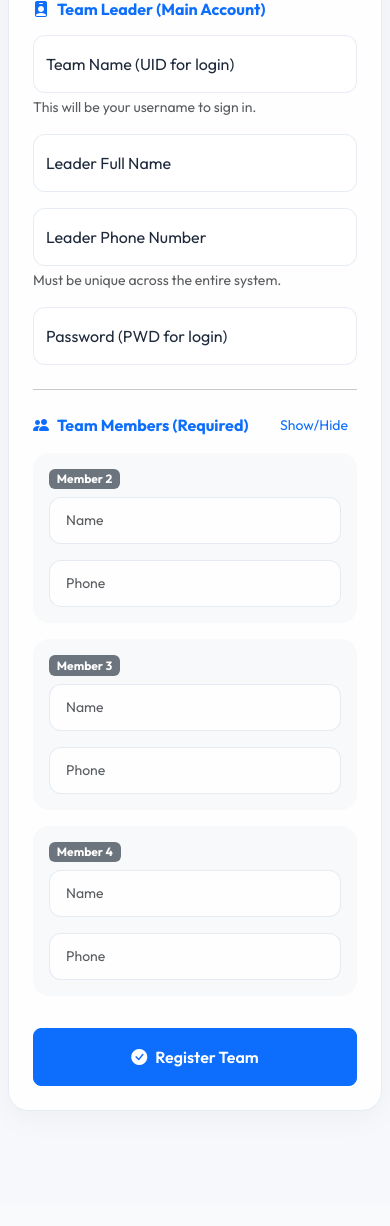
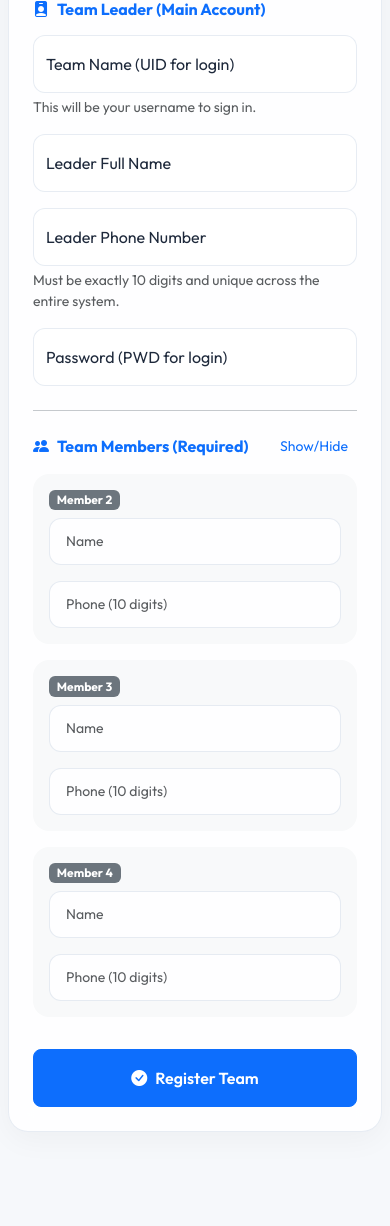
Before and after one commit to gunaditya-regidi/thms, a Flask app: page /register in a window 390 px wide. Shown: the part 184-1410 px from the top of the page. Before the commit the page ends 1295 px from the top, so only its background shows below. Run offline with Flask 3, Linux system fonts and the light colour scheme; some libraries are stand-ins or nearby versions.

Commit message:
validation: enforce exactly 10-digit unique phone numbers for players

```diff
--- a/routes/auth.py
+++ b/routes/auth.py
@@ -57,6 +57,19 @@ def register():
         if not team_name or not leader_name or not leader_phone or not leader_password:
             flash("All main team fields are required.", "danger")
             return render_template('auth/register.html')
+
+        # Validate exactly 10-digit numbers
+        def is_valid_10_digit_phone(phone):
+            return len(phone) == 10 and phone.isdigit()
+
+        if not is_valid_10_digit_phone(leader_phone):
+            flash("Leader phone number must be exactly 10 digits (0-9).", "danger")
+            return render_template('auth/register.html')
+
+        for m_name, m_phone, m_idx in members_data:
+            if not is_valid_10_digit_phone(m_phone):
+                flash(f"Member {m_idx} phone number must be exactly 10 digits (0-9).", "danger")
+                return render_template('auth/register.html')
 
         # Check unique Team Name / Username
         if User.query.filter_by(username=team_name).first() or Team.query.filter_by(team_name=team_name).first():
--- a/templates/auth/register.html
+++ b/templates/auth/register.html
@@ -47,9 +47,9 @@
         </div>
 
         <div class="form-floating mb-3">
-            <input type="tel" class="form-control" id="leader_phone" name="leader_phone" placeholder="Leader Phone Number" pattern="[0-9]{10,15}" required>
+            <input type="tel" class="form-control" id="leader_phone" name="leader_phone" placeholder="Leader Phone Number" pattern="[0-9]{10}" maxlength="10" minlength="10" required>
             <label for="leader_phone">Leader Phone Number</label>
-            <div class="form-text small">Must be unique across the entire system.</div>
+            <div class="form-text small">Must be exactly 10 digits and unique across the entire system.</div>
         </div>
 
         <div class="form-floating mb-4">
@@ -75,7 +75,7 @@
                     <input type="text" class="form-control form-control-sm mb-2" id="member2_name" name="member2_name" placeholder="Name" required>
                 </div>
                 <div>
-                    <input type="tel" class="form-control form-control-sm" id="member2_phone" name="member2_phone" placeholder="Phone" pattern="[0-9]{10,15}" required>
+                    <input type="tel" class="form-control form-control-sm" id="member2_phone" name="member2_phone" placeholder="Phone (10 digits)" pattern="[0-9]{10}" maxlength="10" minlength="10" required>
                 </div>
             </div>
 
@@ -86,7 +86,7 @@
                     <input type="text" class="form-control form-control-sm mb-2" id="member3_name" name="member3_name" placeholder="Name" required>
                 </div>
                 <div>
-                    <input type="tel" class="form-control form-control-sm" id="member3_phone" name="member3_phone" placeholder="Phone" pattern="[0-9]{10,15}" required>
+                    <input type="tel" class="form-control form-control-sm" id="member3_phone" name="member3_phone" placeholder="Phone (10 digits)" pattern="[0-9]{10}" maxlength="10" minlength="10" required>
                 </div>
             </div>
 
@@ -97,7 +97,7 @@
                     <input type="text" class="form-control form-control-sm mb-2" id="member4_name" name="member4_name" placeholder="Name" required>
                 </div>
                 <div>
-                    <input type="tel" class="form-control form-control-sm" id="member4_phone" name="member4_phone" placeholder="Phone" pattern="[0-9]{10,15}" required>
+                    <input type="tel" class="form-control form-control-sm" id="member4_phone" name="member4_phone" placeholder="Phone (10 digits)" pattern="[0-9]{10}" maxlength="10" minlength="10" required>
                 </div>
             </div>
         </div>
```
